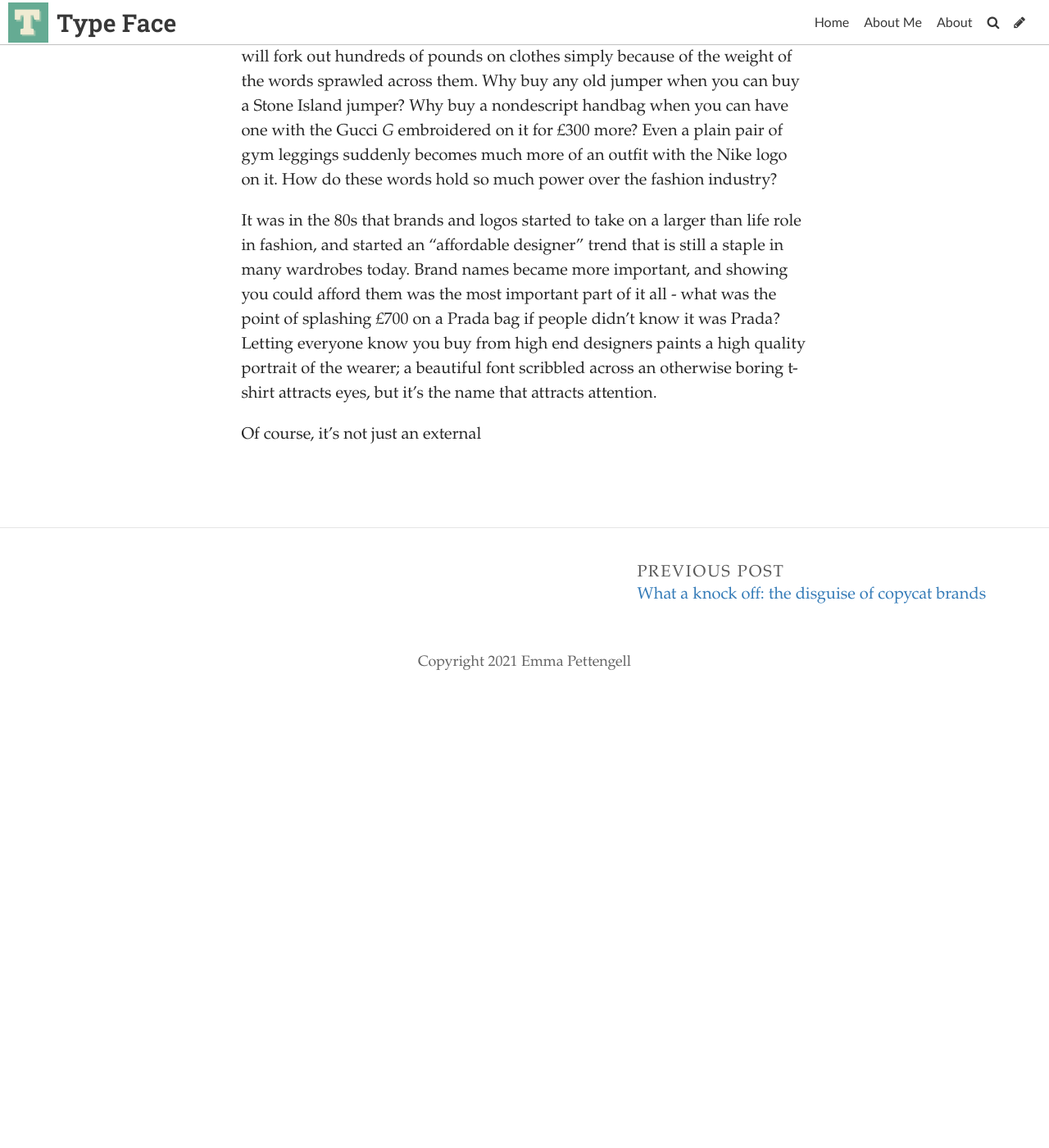
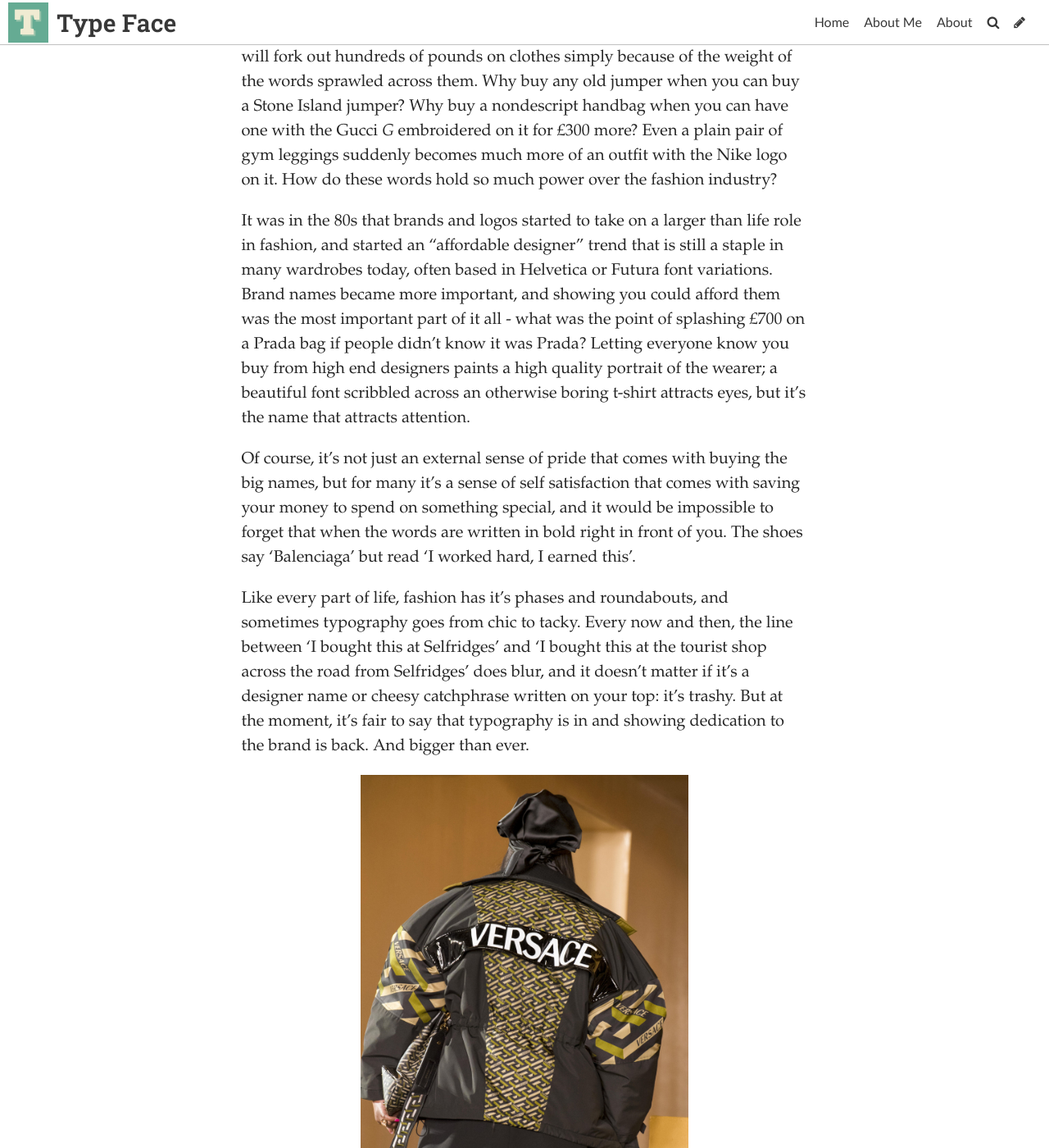
Before and after one commit to Emmalucyp/typography, a Jekyll site: the page built from _posts/2021-11-26-the-fashion-of-words-why-typography-will-always-be-in-trend.md, in a window 1280 px wide and 1400 px high, scrolled down 1129 px. Shown: the whole window at 82% size. Built offline with Jekyll 4.4.1, drawn with Linux system fonts in a browser that asks for light colours; some web fonts are replaced; before the commit the page ends 1982 px from its top, so only the background shows below that; some of the changed text lies outside the part shown.

Commit message:
Update Post “2021-11-26-the-fashion-of-words-why-typography-will-always-be-in-trend”

```diff
--- a/_posts/2021-11-26-the-fashion-of-words-why-typography-will-always-be-in-trend.md
+++ b/_posts/2021-11-26-the-fashion-of-words-why-typography-will-always-be-in-trend.md
@@ -6,12 +6,24 @@
 title_color: "#ffffff"
 comments: false
 ---
+
+
 How do you make a plain white t-shirt cost £23? Put a name on it. Yes. That's it.
 
 ![](../uploads/vans-t-shirt.png "Vans t-shirt")
 
 Suddenly a simple piece of fabric is elevated to a level of respect. Wearing Vans, a streetstyle footwear and apparel brand, gains respect among those in the know, as does any designer name plastered across your clothes. People will fork out hundreds of pounds on clothes simply because of the weight of the words sprawled across them. Why buy any old jumper when you can buy a Stone Island jumper? Why buy a nondescript handbag when you can have one with the Gucci *G* embroidered on it for £300 more? Even a plain pair of gym leggings suddenly becomes much more of an outfit with the Nike logo on it. How do these words hold so much power over the fashion industry?
 
-It was in the 80s that brands and logos started to take on a larger than life role in fashion, and started an "affordable designer" trend that is still a staple in many wardrobes today. Brand names became more important, and showing you could afford them was the most important part of it all - what was the point of splashing £700 on a Prada bag if people didn't know it was Prada? Letting everyone know you buy from high end designers paints a high quality portrait of the wearer; a beautiful font scribbled across an otherwise boring t-shirt attracts eyes, but it's the name that attracts attention.
+It was in the 80s that brands and logos started to take on a larger than life role in fashion, and started an "affordable designer" trend that is still a staple in many wardrobes today, often based in Helvetica or Futura font variations. Brand names became more important, and showing you could afford them was the most important part of it all - what was the point of splashing £700 on a Prada bag if people didn't know it was Prada? Letting everyone know you buy from high end designers paints a high quality portrait of the wearer; a beautiful font scribbled across an otherwise boring t-shirt attracts eyes, but it's the name that attracts attention.
 
-Of course, it's not just an external
+Of course, it's not just an external sense of pride that comes with buying the big names, but for many it's a sense of self satisfaction that comes with saving your money to spend on something special, and it would be impossible to forget that when the words are written in bold right in front of you. The shoes say 'Balenciaga' but read 'I worked hard, I earned this'.
+
+Like every part of life, fashion has it's phases and roundabouts, and sometimes typography goes from chic to tacky. Every now and then, the line between 'I bought this at Selfridges' and 'I bought this at the tourist shop across the road from Selfridges' does blur, and it doesn't matter if it's a designer name or cheesy catchphrase written on your top: it's trashy. But at the moment, it's fair to say that typography is in and showing dedication to the brand is back. And bigger than ever.
+
+![From Versace's Fall 2021 Ready to Wear Collection](../uploads/versace.jpg)
+
+![From Tommy Hilfiger's Fall 2021 Ready to Wear Collection](../uploads/00003-tommy-hilfiger-detail-fall-2021-look-3c.jpg)
+
+![From Palm Angels Fall 2021 Ready to Wear Collection](../uploads/00001-palm-angels-fall-2021-rtw-credit-brand.jpg)
+
+![From Balenciaga's Resort 2021 Collection](../uploads/00035-balenciaga-resort-2021.jpg)
```
Also changed, not shown: uploads/00001-palm-angels-fall-2021-rtw-credit-brand.jpg (added), uploads/00003-tommy-hilfiger-detail-fall-2021-look-3c.jpg (added), uploads/00035-balenciaga-resort-2021.jpg (added), uploads/versace.jpg (added).
